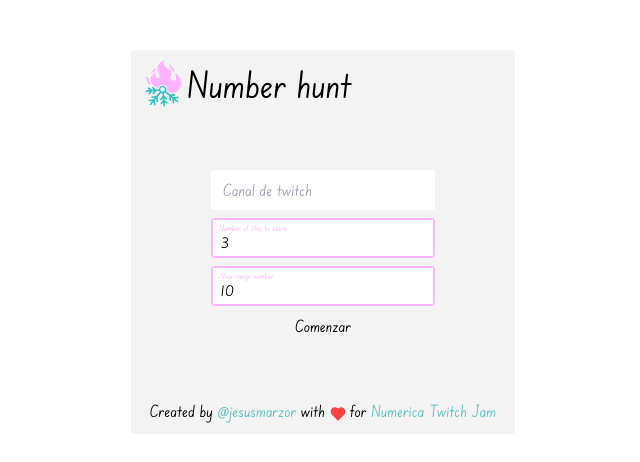
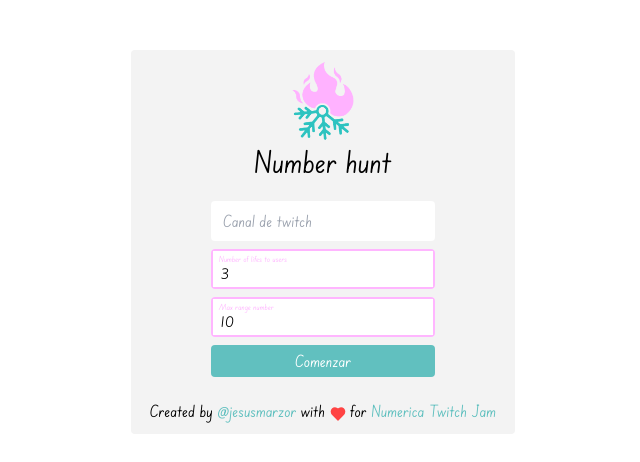
Before and after one commit to jesusmarzor/number-hunter, a React (Vite) app: page / in a window 1280 px wide. Shown: the part 158-620 px from the top of the page, without its empty margins (317-957 px from the left). Built offline with nearby package versions, Linux system fonts and the light colour scheme.

Commit message:
Add: button design

```diff
--- a/src/components/Home/Header.tsx
+++ b/src/components/Home/Header.tsx
@@ -18,7 +18,7 @@
             <ul className="flex justify-center items-center gap-3">
                 <li>{defaultMinNumber} - {maxNumber}</li>
                 <li className="flex justify-center items-center gap-1"><Heart className="fill-red-default" size={15}/> {lifes}</li>
-                <li className="flex justify-center items-center gap-1"><Twitch size={15} className="stroke-twitch" fill="white"/> {channel}</li>
+                <li className="flex justify-center items-center gap-1"><Twitch size={15} className="stroke-twitch fill-white-default"/> {channel}</li>
             </ul>
         </div>
     )
--- a/src/components/ui/Input.tsx
+++ b/src/components/ui/Input.tsx
@@ -1,3 +1,4 @@
+import { defaultMinNumber } from "@/utils/constants"
 import { InputType } from "@/utils/enums"
 
 interface props {
@@ -14,7 +15,7 @@
     return (
         <div className="relative">
             <div className={`relative flex flex-col items-start rounded overflow-hidden`}>
-                <input onChange={e => setText(e.currentTarget.value)} name={name} value={text} type={type} placeholder={title} className={`peer indent-1.5 leading-10 text-black-default px-0.5 pt-2 placeholder-shown:py-2 w-full h-10 border-2 outline-none placeholder-transparent tracking-wider ${isError ? "border-red-default placeholder-shown:border-red-default" : "border-pink-default placeholder-shown:border-transparent"}`}/>
+                <input onChange={e => setText(e.currentTarget.value)} name={name} value={text} type={type} placeholder={title} className={`peer indent-1.5 leading-10 text-black-default px-0.5 pt-2 placeholder-shown:py-2 w-full h-10 border-2 outline-none placeholder-transparent tracking-wider ${isError ? "border-red-default placeholder-shown:border-red-default" : "border-pink-default placeholder-shown:border-transparent"}`} min={defaultMinNumber}/>
                 <span className={`absolute left-2 top-1 text-2xs peer-placeholder-shown:top-2 peer-placeholder-shown:left-3 peer-placeholder-shown:text-base duration-300 pointer-events-none  ${isError ? "text-red-default peer-placeholder-shown:text-red-default" : "text-pink-default peer-placeholder-shown:text-gray-400 "}`}>
                     {title}
                 </span>
--- a/src/views/Login.tsx
+++ b/src/views/Login.tsx
@@ -24,15 +24,15 @@
 
     return (
         <section className="flex flex-col justify-between items-center w-full h-full">
-            <header className="flex justify-center items-center self-start">
-                <img src={logo} className="w-12 object-cover"/>
-                <h1 className="text-4xl">{appName}</h1>
+            <header className="flex flex-col mx-auto justify-center items-center self-start">
+                <img src={logo} className="w-20 object-cover"/>
+                <h1 className="text-3xl">{appName}</h1>
             </header>
             <form className="flex flex-col gap-2 w-56" onSubmit={ e => handleSubmit(e)}>
                 <Input title="Canal de twitch" name="channel" text={channel} setText={setChannel}  error={errors.channel}/>
-                <Input type={InputType.number} title="Number of lifes to users" name="text" text={lifes} setText={(text) => changeNumber(setLifes, text)}  error={errors.lifes}/>
+                <Input type={InputType.number} title="Number of lifes to users" name="text" text={lifes} setText={(text) => changeNumber(setLifes, text)} error={errors.lifes}/>
                 <Input type={InputType.number} title="Max range number" name="text" text={maxNumber} setText={(text) => changeNumber(setMaxNumber, text)}  error={errors.maxNumber}/>
-                <button type="submit">Comenzar</button>
+                <button className="bg-blue-light-default py-1 rounded text-white-default active:scale-98 transition-transform duration-300" type="submit">Comenzar</button>
             </form>
             <footer>
                 <p>Created by <a className="text-blue-light-default border-blue-light-default hover:border-b" href={creator.url} target="_blank">{creator.nick}</a> with <Heart className="inline w-4 fill-red-default stroke-red-default"/> for <a className="text-blue-light-default border-blue-light-default hover:border-b" href={jam.url} target="_blank">{jam.name}</a></p>
--- a/tailwind.config.js
+++ b/tailwind.config.js
@@ -6,6 +6,9 @@
   ],
   theme: {
     extend: {
+      scale: {
+        98: "0.98"
+      },
       fontFamily: {
         eduSABeginner: "EduSABeginner"
       },
```
